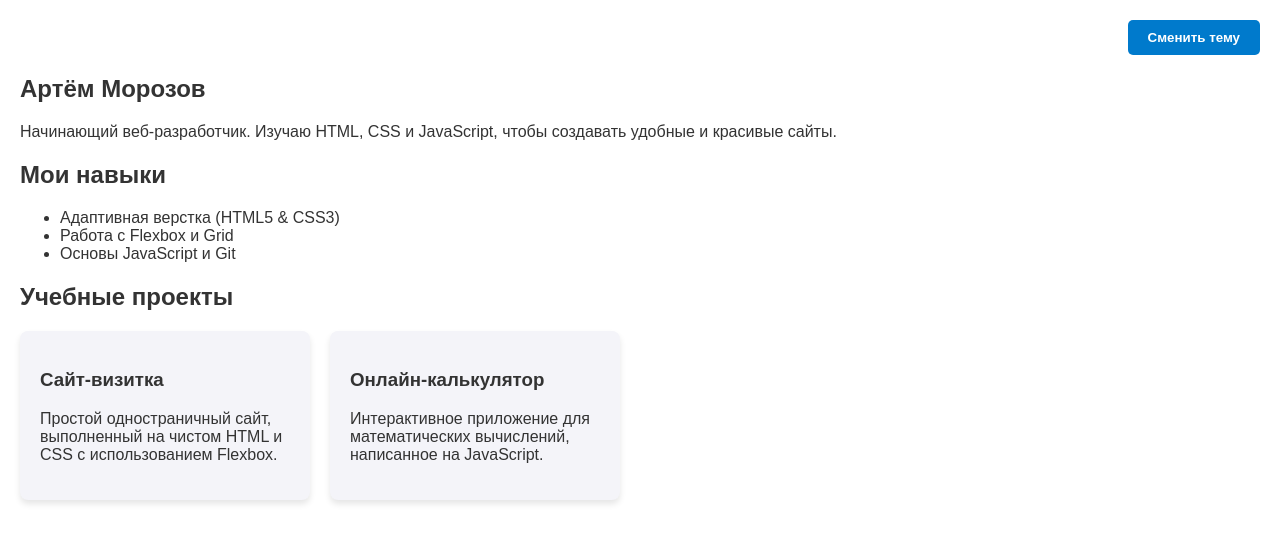
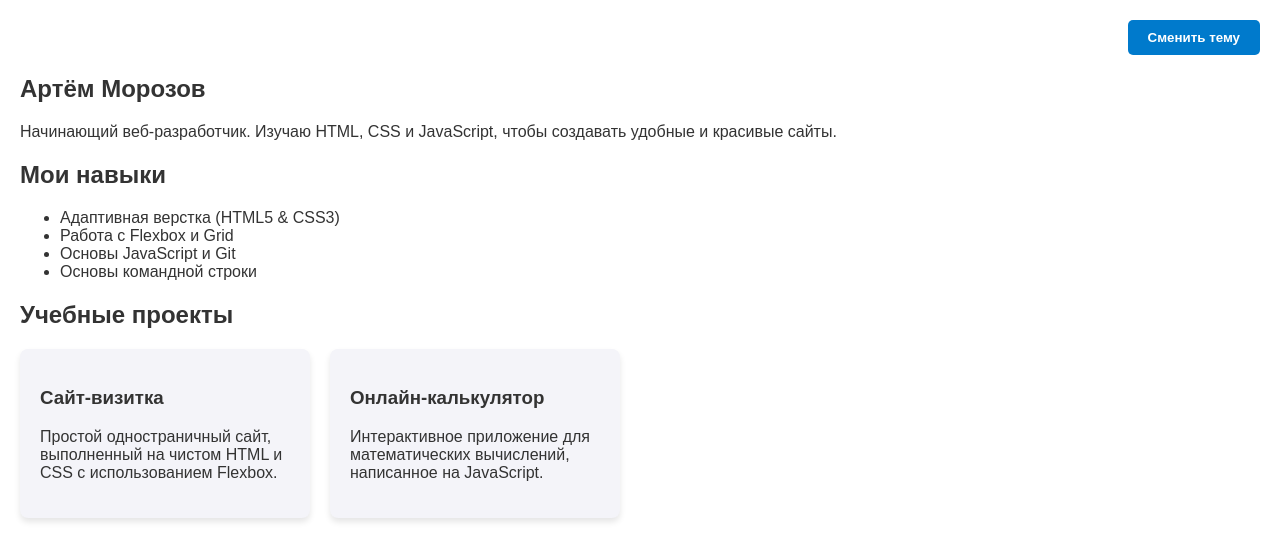
Before and after one commit to zimzey/my-portfolioMrzShg, a plain HTML site: page index.html in a window 1280 px wide. Drawn offline with Linux system fonts and the light colour scheme.

Commit message:
Добавлен навык

```diff
--- a/index.html
+++ b/index.html
@@ -22,6 +22,7 @@
                 <li>Адаптивная верстка (HTML5 & CSS3)</li>
                 <li>Работа с Flexbox и Grid</li>
                 <li>Основы JavaScript и Git</li>
+                <li>Основы командной строки</li>
             </ul>
         </section>
         <section class="projects">
@@ -29,11 +30,13 @@
             <div class="projects-grid">
                 <div class="project-card">
                     <h3>Сайт-визитка</h3>
-                    <p>Простой одностраничный сайт, выполненный на чистом HTML и CSS с использованием Flexbox.</p>
+                    <p>Простой одностраничный сайт, выполненный на чистом HTML и
+                        CSS с использованием Flexbox.</p>
                 </div>
                 <div class="project-card">
                     <h3>Онлайн-калькулятор</h3>
-                    <p>Интерактивное приложение для математических вычислений, написанное на JavaScript.</p>
+                    <p>Интерактивное приложение для математических вычислений,
+                        написанное на JavaScript.</p>
                 </div>
             </div>
         </section>
```
